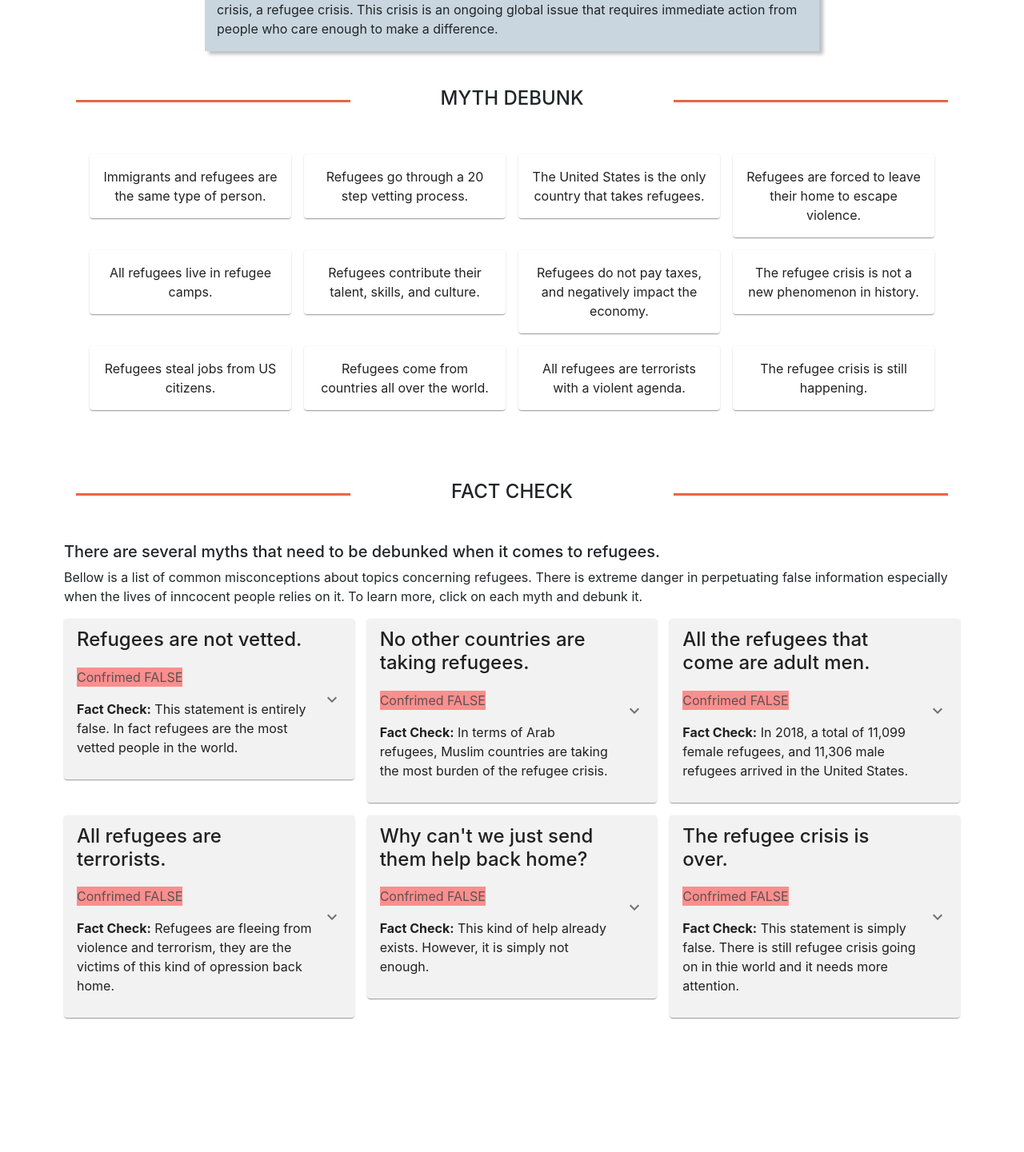
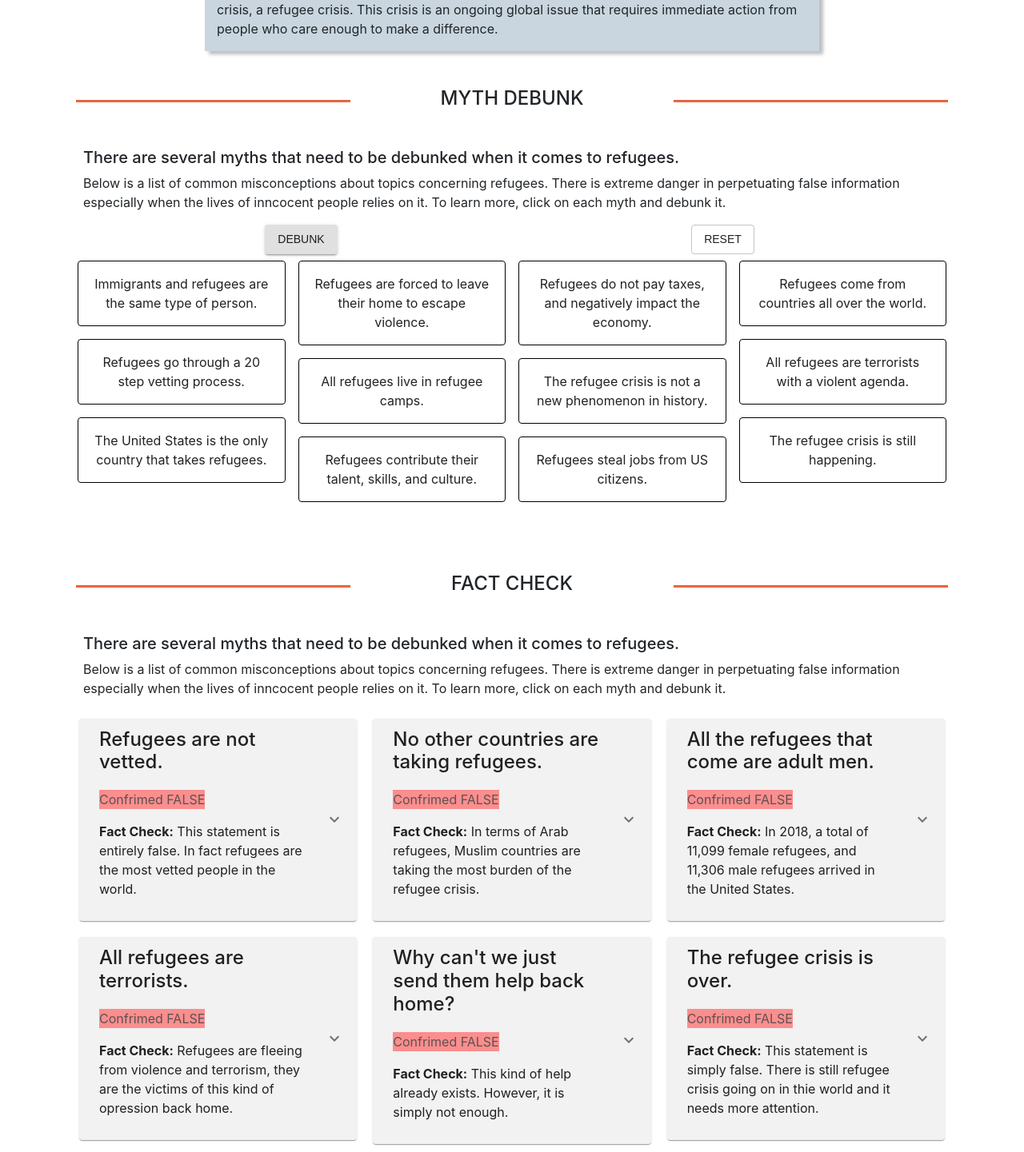
Before and after one commit to JhongHawan/CastAway, a React (Create React App) app in the folder frontend/: page /myths in a window 1280 px wide. Shown: the part 611-2052 px from the top of the page at 80% size. Before the commit the page ends 1892 px from the top, so only its background shows below. Built offline with nearby package versions, Linux system fonts and the light colour scheme; a web font is replaced by a local one.

Commit message:
updated myths page design and interactivity

```diff
--- a/frontend/src/components/ContextCard.js
+++ b/frontend/src/components/ContextCard.js
@@ -22,17 +22,18 @@ class contextCard extends React.Component {
     // add to action to this
     render() {
         return (
-            <ExpansionPanel style={{background: '#F2F2F2'}}>
+            <Row>
+                <ExpansionPanel style={{ background: '#F2F2F2' }}>
                     <ExpansionPanelSummary
                         expandIcon={<ExpandMoreIcon />}
                     >
                         <Container>
                             <Row>
-                            <h4 style={{paddingBottom: '0.5em'}}>{this.props.mythTitle}</h4>
+                                <h4 style={{ paddingBottom: '0.5em' }}>{this.props.mythTitle}</h4>
                             </Row>
                             <Row>
-                            <span style={{ background: "#FF6464", opacity: "0.7"}}>Confrimed FALSE</span>
-                            <p style={{paddingTop: '1em'}}><strong>Fact Check:</strong>{this.props.mythSummary}</p>
+                                <span style={{ background: "#FF6464", opacity: "0.7" }}>Confrimed FALSE</span>
+                                <p style={{ paddingTop: '1em' }}><strong>Fact Check:</strong>{this.props.mythSummary}</p>
                             </Row>
                         </Container>
 
@@ -41,6 +42,7 @@ class contextCard extends React.Component {
                         <p>{this.props.mythDetails}</p>
                     </ExpansionPanelDetails>
                 </ExpansionPanel>
+            </Row>
 
 
             // TODO: Uncomment to see the unfinished card. Missing the handleExpandClick function.
--- a/frontend/src/components/Myths.js
+++ b/frontend/src/components/Myths.js
@@ -1,95 +1,184 @@
-import React from 'react';
-import { Grid, Box, Container } from '@material-ui/core';
+import React, { useState, setState } from 'react';
+import { Grid, Box, Container, ExpansionPanel, ExpansionPanelSummary, ExpansionPanelDetails } from '@material-ui/core';
 import { Row, Col } from 'react-bootstrap';
+import { makeStyles } from '@material-ui/core/styles';
+
+import ExpandMoreIcon from '@material-ui/icons/ExpandMore';
+
 import ReactCompareImage from 'react-compare-image';
-import ContextCard from './ContextCard';
+// import ContextCard from './ContextCard';
 import Hero from './Hero';
 import Divider from './Divider';
 import Paper from '@material-ui/core/Paper';
 import Switch from '@material-ui/core/Switch';
 import GridList from '@material-ui/core/GridList';
 import GridListTile from '@material-ui/core/GridListTile';
-
+import Button from '@material-ui/core/Button';
 
 import { useStyles } from './Styles';
 
 function Myths() {
   const classes = useStyles();
 
+  // TODO interaction for reset
+
+  /**
+   * @param {String} props.color
+   */
   function Card(props) {
+    let color = '#000000';
+    let width = '1px'
+    if (props.clicked) {
+      color = props.redGreen;
+      width = '3px';
+    }
+    //
+    // let
     return (
-      <Paper className={classes.paper}>{props.caption}</Paper>
+      <Row>
+        <Paper variant="outlined" className={classes.paper } style={{borderColor: color, borderWidth: width}}>{props.caption}</Paper>
+      </Row>
     )
   }
 
   function CardWrapper() {
+
+    let green = '#72BF7A';
+    let red = '#F79C99';
+
+    let [active, setActive] = useState(false);
+
+    // TODO interaction for debunk
+    function handleDebunk() {
+      setActive(active = true);
+      console.log('After click: ' + active);
+    }
+
+    function handleReset() {
+      setActive(active = false);
+      console.log('After click: ' + active);
+    }
+
     return (
       <Container>
-        <Grid container spacing={24}>
-          <Grid item xs>
-            <Card caption='Immigrants and refugees are the same type of person.' />
-          </Grid>
-          <Grid item xs>
-            <Card caption='Refugees go through a 20 step vetting process.' />
-          </Grid>
-          <Grid item xs>
-            <Card caption='The United States is the only country that takes refugees.' />
-          </Grid>
-          <Grid item xs>
-            <Card caption='Refugees are forced to leave their home to escape violence.' />
-          </Grid>
-        </Grid>
-        <Grid container spacing={24}>
-          <Grid item xs>
-            <Card caption='All refugees live in refugee camps.' />
-          </Grid>
-          <Grid item xs>
-            <Card caption='Refugees contribute their talent, skills, and culture.' />
-          </Grid>
-          <Grid item xs>
-            <Card caption='Refugees do not pay taxes, and negatively impact the economy.' />
-          </Grid>
-          <Grid item xs>
-            <Card caption='The refugee crisis is not a new phenomenon in history.' />
-          </Grid>
-        </Grid>
-        <Grid container spacing={24}>
-          <Grid item xs>
-            <Card caption='Refugees steal jobs from US citizens.' />
-          </Grid>
-          <Grid item xs>
-            <Card caption='Refugees come from countries all over the world.' />
-          </Grid>
-          <Grid item xs>
-            <Card caption='All refugees are terrorists with a violent agenda.' />
-          </Grid>
-          <Grid item xs>
-            <Card caption='The refugee crisis is still happening.' />
-          </Grid>
-        </Grid>
+        <Container style={{ textAlign: 'center' }}>
+          <Row>
+            <Col>
+              <Button variant="contained" onClick={handleDebunk}>Debunk</Button>
+            </Col>
+            <Col>
+              <Button variant="outlined" onClick={handleReset}>Reset</Button>
+            </Col>
+          </Row>
+        </Container>
+        <Row>
+          <Col md={3}>
+            <Card caption='Immigrants and refugees are the same type of person.' clicked={active} redGreen={red}  />
+            <Card caption='Refugees go through a 20 step vetting process.' clicked={active} redGreen={green} />
+            <Card caption='The United States is the only country that takes refugees.' clicked={active} redGreen={red}/>
+          </Col>
+          <Col md={3}>
+            <Card caption='Refugees are forced to leave their home to escape violence.' clicked={active} redGreen={green}/>
+            <Card caption='All refugees live in refugee camps.' clicked={active} redGreen={red}/>
+            <Card caption='Refugees contribute their talent, skills, and culture.' clicked={active} redGreen={green} />
+
+          </Col>
+          <Col md={3}>
+            <Card caption='Refugees do not pay taxes, and negatively impact the economy.' clicked={active} redGreen={red}/>
+            <Card caption='The refugee crisis is not a new phenomenon in history.' clicked={active} redGreen={green} />
+            <Card caption='Refugees steal jobs from US citizens.' clicked={active} redGreen={red}/>
+          </Col>
+          <Col md={3}>
+            <Card caption='Refugees come from countries all over the world.' clicked={active} redGreen={green} />
+            <Card caption='All refugees are terrorists with a violent agenda.' clicked={active} redGreen={red}/>
+            <Card caption='The refugee crisis is still happening.' clicked={active} redGreen={green} />
+          </Col>
+        </Row>
       </Container>
+    )
+  }
 
+
+  function FactCheck() {
+
+    function ContextCard(props) {
+      return (
+        <Row style={{ padding: 10 }}>
+          <ExpansionPanel style={{ background: '#F2F2F2' }}>
+            <ExpansionPanelSummary
+              expandIcon={<ExpandMoreIcon />}
+            >
+              <Container>
+                <Row>
+                  <h4 style={{ paddingBottom: '0.5em' }}>{props.mythTitle}</h4>
+                </Row>
+                <Row>
+                  <span style={{ background: "#FF6464", opacity: "0.7" }}>Confrimed FALSE</span>
+                  <p style={{ paddingTop: '1em' }}><strong>Fact Check:</strong>{props.mythSummary}</p>
+                </Row>
+              </Container>
+            </ExpansionPanelSummary>
+            <ExpansionPanelDetails>
+              <p>{props.mythDetails}</p>
+            </ExpansionPanelDetails>
+          </ExpansionPanel>
+        </Row>
+      )
+    }
+
+
+    return (
+      <Container >
+        <Row>
+          <Col md={6} lg={4}>
+            <ContextCard
+              mythTitle="Refugees are not vetted."
+              mythSummary=" This statement is entirely false. In fact refugees are the most vetted people in the world."
+              mythDetails="There is an extensive vetting process that usually takes up to two years. This process consists of an average of 18-20  different steps that refugees must go through to come into the US. Departments that are involved in this process include the FBI, Department of Homeland Security, the National Counterterrorism Center, and much more. Certain refugees like Syrians have a longer and more extensive process, and are the most vetted refugees in the world. Learn more about the details of the vetting process here."
+            />
+
+            <ContextCard
+              mythTitle="All refugees are terrorists."
+              mythSummary=" Refugees are fleeing from violence and terrorism, they are the victims of this kind of opression back home."
+              mythDetails="When they flee to a host country they do so to find peace and to start new lives. Their lives are being threatened every day, that is why they are running away. This statement is ironic, and a hurtful generalization that often costs real people and families their lives. The extensive vetting process that the refugees go through makes sure to eliminate any viable threat of terrorism or violence. This process has been very successful so far, of the roughly three million refugees admitted since 1980, not one refugee has ever killed a single American in a terrorist attack."
+            />
+
+          </Col>
+          <Col md={6} lg={4}>
+            <ContextCard
+              mythTitle="No other countries are taking refugees."
+              mythSummary=" In terms of Arab refugees, Muslim countries are taking the most burden of the refugee crisis."
+              mythDetails="However, it is undeniable that the US is more politically and economically stable than any of the Arab countries combined. Oppression exists in other Arab countries, the same oppression that forced refugees to leave their own countries in the first place. Additionally, several countries in Europe have welcomed refugees to the best of their ability. In 2019 Europe accepted 123, 920 refugees and have taken even more in past years. However, it is undeniable that the US has more means and resources to take in refugees, and if possible should continue to help to the best of their ability. "
+            />
+
+            <ContextCard
+              mythTitle="Why can't we just send them help back home?"
+              mythSummary=" This kind of help already exists. However, it is simply not enough."
+              mythDetails="Organizations like Catholic Relief Services (CRS), UNHCR, and the International Rescue Committee have provided help for countries like Greece, Jordan, Lebanon, Syria, and Iraq. This help includes food, shelter, education, and medical care. This is not enough. The level of oppression and violence that these refugees are experiencing goes beyond resources and virtual support. These people need to leave these countries and resettle so that they and their family members are not injured, imprisoned, or killed.  "
+            />
+
+          </Col>
+          <Col md={6} lg={4}>
+            <ContextCard
+              mythTitle="All the refugees that come are adult men."
+              mythSummary=" In 2018, a total of 11,099 female refugees, and 11,306 male refugees arrived in the United States."
+              mythDetails="Of the male refugees that arrived 5,448 were children, and of the female refugees 5,115 were children. Families never want to split up, that is never the first choice. However, if one family member is able to enter the US they will come and do what they can to bring the rest of their family to safety. These people are beyond desperate they are doing whatever they can for their freedom and for the security of their family. "
+            />
+
+            <ContextCard
+              mythTitle="The refugee crisis is over."
+              mythSummary=" This statement is simply false. There is still refugee crisis going on in thie world and it needs more attention."
+              mythDetails="When thinking about the refugee crisis we want to find a way to solve it, end it for good. Unfortunately this is not possible. Refugees flee their homes because threats on their life or their safety. Therefore, as long as wars continue people will continue to flee them. "
+            />
+          </Col>
+        </Row>
+      </Container>
     )
-
   }
 
   return (
     <div>
       <Box>
-        {/* <Box>
-          <Box style={{ textAlign: "center" }}> */}
-        {/* <Box style={{ maxWidth: "800px", margin: "auto" }}> */}
-        {/* <Box>
-              <ReactCompareImage leftImage="refugee-edit.png" rightImage="immigrant-edit.png" />
-            </Box> */}
-        {/* </Box>
-        </Box> */}
-
-        {/* <Box className={classes.mythSectionColor}>
-          <Box className={classes.subHeading}>
-            <h1 className={classes.subHeadingTitle}>MYTHS</h1>
-          </Box>
-        </Box> */}
         <Hero
           sectionTitle=
           "Myths"
@@ -100,104 +189,26 @@ function Myths() {
         <Box className={classes.homeTopSpace}>
           <Divider title="MYTH DEBUNK" />
           <Container className={classes.callToAction}>
+            <Container>
+              <h5>There are several myths that need to be debunked when it comes to refugees.</h5>
+              <p>Below is a list of common misconceptions about topics concerning refugees.
+                There is extreme danger in perpetuating false information especially when the lives of inncocent people relies on it. To learn more, click on each myth and debunk it.</p>
+            </Container>
+
             <CardWrapper />
           </Container>
         </Box>
         <Box className={classes.homeSectionSpace}>
           <Divider title="FACT CHECK" />
           <Box className={classes.callToAction}>
-            <h5>There are several myths that need to be debunked when it comes to refugees.</h5>
-            <p>Bellow is a list of common misconceptions about topics concerning refugees.
-            There is extreme danger in perpetuating false information especially when the lives of inncocent people relies on it. To learn more, click on each myth and debunk it.</p>
-            <Grid container spacing={2}>
-              <Grid item sm={4}>
-                <ContextCard
-                  mythTitle="Refugees are not vetted."
-                  mythSummary=" This statement is entirely false. In fact refugees are the most vetted people in the world."
-                  mythDetails="There is an extensive vetting process that usually takes up to two years. This process consists of an average of 18-20  different steps that refugees must go through to come into the US. Departments that are involved in this process include the FBI, Department of Homeland Security, the National Counterterrorism Center, and much more. Certain refugees like Syrians have a longer and more extensive process, and are the most vetted refugees in the world. Learn more about the details of the vetting process here."
-                />
-              </Grid>
-              <Grid item sm={4}>
-                <ContextCard
-                  mythTitle="No other countries are taking refugees."
-                  mythSummary=" In terms of Arab refugees, Muslim countries are taking the most burden of the refugee crisis."
-                  mythDetails="However, it is undeniable that the US is more politically and economically stable than any of the Arab countries combined. Oppression exists in other Arab countries, the same oppression that forced refugees to leave their own countries in the first place. Additionally, several countries in Europe have welcomed refugees to the best of their ability. In 2019 Europe accepted 123, 920 refugees and have taken even more in past years. However, it is undeniable that the US has more means and resources to take in refugees, and if possible should continue to help to the best of their ability. "
-                />
-              </Grid>
-              <Grid item sm={4}>
-                <ContextCard
-                  mythTitle="All the refugees that come are adult men."
-                  mythSummary=" In 2018, a total of 11,099 female refugees, and 11,306 male refugees arrived in the United States."
-                  mythDetails="Of the male refugees that arrived 5,448 were children, and of the female refugees 5,115 were children. Families never want to split up, that is never the first choice. However, if one family member is able to enter the US they will come and do what they can to bring the rest of their family to safety. These people are beyond desperate they are doing whatever they can for their freedom and for the security of their family. "
-                />
-              </Grid>
-              <Grid item sm={4}>
-                <ContextCard
-                  mythTitle="All refugees are terrorists."
-                  mythSummary=" Refugees are fleeing from violence and terrorism, they are the victims of this kind of opression back home."
-                  mythDetails="When they flee to a host country they do so to find peace and to start new lives. Their lives are being threatened every day, that is why they are running away. This statement is ironic, and a hurtful generalization that often costs real people and families their lives. The extensive vetting process that the refugees go through makes sure to eliminate any viable threat of terrorism or violence. This process has been very successful so far, of the roughly three million refugees admitted since 1980, not one refugee has ever killed a single American in a terrorist attack."
-                />
-              </Grid>
-              <Grid item sm={4}>
-                <ContextCard
-                  mythTitle="Why can't we just send them help back home?"
-                  mythSummary=" This kind of help already exists. However, it is simply not enough."
-                  mythDetails="Organizations like Catholic Relief Services (CRS), UNHCR, and the International Rescue Committee have provided help for countries like Greece, Jordan, Lebanon, Syria, and Iraq. This help includes food, shelter, education, and medical care. This is not enough. The level of oppression and violence that these refugees are experiencing goes beyond resources and virtual support. These people need to leave these countries and resettle so that they and their family members are not injured, imprisoned, or killed.  "
-                />
-              </Grid>
-              <Grid item sm={4}>
-                <ContextCard
-                  mythTitle="The refugee crisis is over."
-                  mythSummary=" This statement is simply false. There is still refugee crisis going on in thie world and it needs more attention."
-                  mythDetails="When thinking about the refugee crisis we want to find a way to solve it, end it for good. Unfortunately this is not possible. Refugees flee their homes because threats on their life or their safety. Therefore, as long as wars continue people will continue to flee them. "
-                />
-              </Grid>
-            </Grid>
+            <Container>
+              <h5>There are several myths that need to be debunked when it comes to refugees.</h5>
+              <p>Below is a list of common misconceptions about topics concerning refugees.
+                There is extreme danger in perpetuating false information especially when the lives of inncocent people relies on it. To learn more, click on each myth and debunk it.</p>
+            </Container>
+            <FactCheck />
           </Box>
         </Box>
-        {/* <Box className={classes.mythSectionColor, classes.heading1spacing}>
-          <h5>There are several myths that need to be debunked when it comes to refugees.</h5>
-          <p>Bellow is a list of common misconceptions about topics concerning refugees.
-            There is extreme danger in perpetuating false information especially when the lives of inncocent people relies on it. To learn more, click on each myth and debunk it.</p>
-          <Grid container spacing={2}>
-            <Grid item sm={4}>
-              <ContextCard
-                mythTitle="MYTH #1: Refugees are not vetted."
-                mythDetails="This statement is entirely false. In fact refugees are the most vetted people in the world. There is an extensive vetting process that usually takes up to two years. This process consists of an average of 18-20  different steps that refugees must go through to come into the US. Departments that are involved in this process include the FBI, Department of Homeland Security, the National Counterterrorism Center, and much more. Certain refugees like Syrians have a longer and more extensive process, and are the most vetted refugees in the world. Learn more about the details of the vetting process here."
-              />
-            </Grid>
-            <Grid item sm={4}>
-              <ContextCard
-                mythTitle="MYTH #2: No other countries are taking refugees."
-                mythDetails="Why should all the burden fall on the US? In terms of Arab refugees, Muslim countries are taking the most burden of the refugee crisis. However, it is undeniable that the US is more politically and economically stable than any of the Arab countries combined. Oppression exists in other Arab countries, the same oppression that forced refugees to leave their own countries in the first place. Additionally, several countries in Europe have welcomed refugees to the best of their ability. In 2019 Europe accepted 123, 920 refugees and have taken even more in past years. However, it is undeniable that the US has more means and resources to take in refugees, and if possible should continue to help to the best of their ability. "
-              />
-            </Grid>
-            <Grid item sm={4}>
-              <ContextCard
-                mythTitle="MYTH #3: All the refugees that come are adult men."
-                mythDetails="In 2018, a total of 11,099 female refugees, and 11,306 male refugees arrived in the United States. Of the male refugees that arrived 5,448 were children, and of the female refugees 5,115 were children. Families never want to split up, that is never the first choice. However, if one family member is able to enter the US they will come and do what they can to bring the rest of their family to safety. These people are beyond desperate they are doing whatever they can for their freedom and for the security of their family. "
-              />
-            </Grid>
-            <Grid item sm={4}>
-              <ContextCard
-                mythTitle="MYTH #4: All refugees are terrorists with an agenda."
-                mythDetails="Refugees are fleeing from violence and terrorism, they are the victims of this kind of opression back home. When they flee to a host country they do so to find peace and to start new lives. Their lives are being threatened every day, that is why they are running away. This statement is ironic, and a hurtful generalization that often costs real people and families their lives. The extensive vetting process that the refugees go through makes sure to eliminate any viable threat of terrorism or violence. This process has been very successful so far, of the roughly three million refugees admitted since 1980, not one refugee has ever killed a single American in a terrorist attack."
-              />
-            </Grid>
-            <Grid item sm={4}>
-              <ContextCard
-                mythTitle="MYTH #5: Why can't we just send them help back home?"
-                mythDetails="This kind of help already exists. Organizations like Catholic Relief Services (CRS), UNHCR, and the International Rescue Committee have provided help for countries like Greece, Jordan, Lebanon, Syria, and Iraq. This help includes food, shelter, education, and medical care. This is not enough. The level of oppression and violence that these refugees are experiencing goes beyond resources and virtual support. These people need to leave these countries and resettle so that they and their family members are not injured, imprisoned, or killed.  "
-              />
-            </Grid>
-            <Grid item sm={4}>
-              <ContextCard
-                mythTitle="MYTH #6: The refugee crisis is over."
-                mythDetails="This statement is simply false. When thinking about the refugee crisis we want to find a way to solve it, end it for good. Unfortunately this is not possible. Refugees flee their homes because threats on their life or their safety. Therefore, as long as wars continue people will continue to flee them. "
-              />
-            </Grid>
-          </Grid>
-        </Box> */}
       </Box>
 
     </div>
--- /dev/null
+++ b/frontend/src/components/TemplatedEmail.js
@@ -0,0 +1 @@
+import React from 'react';
```
Also changed, not shown: frontend/src/components/Styles.js (+10 -1 lines). Lines whose indentation alone changed are shown as unchanged.
